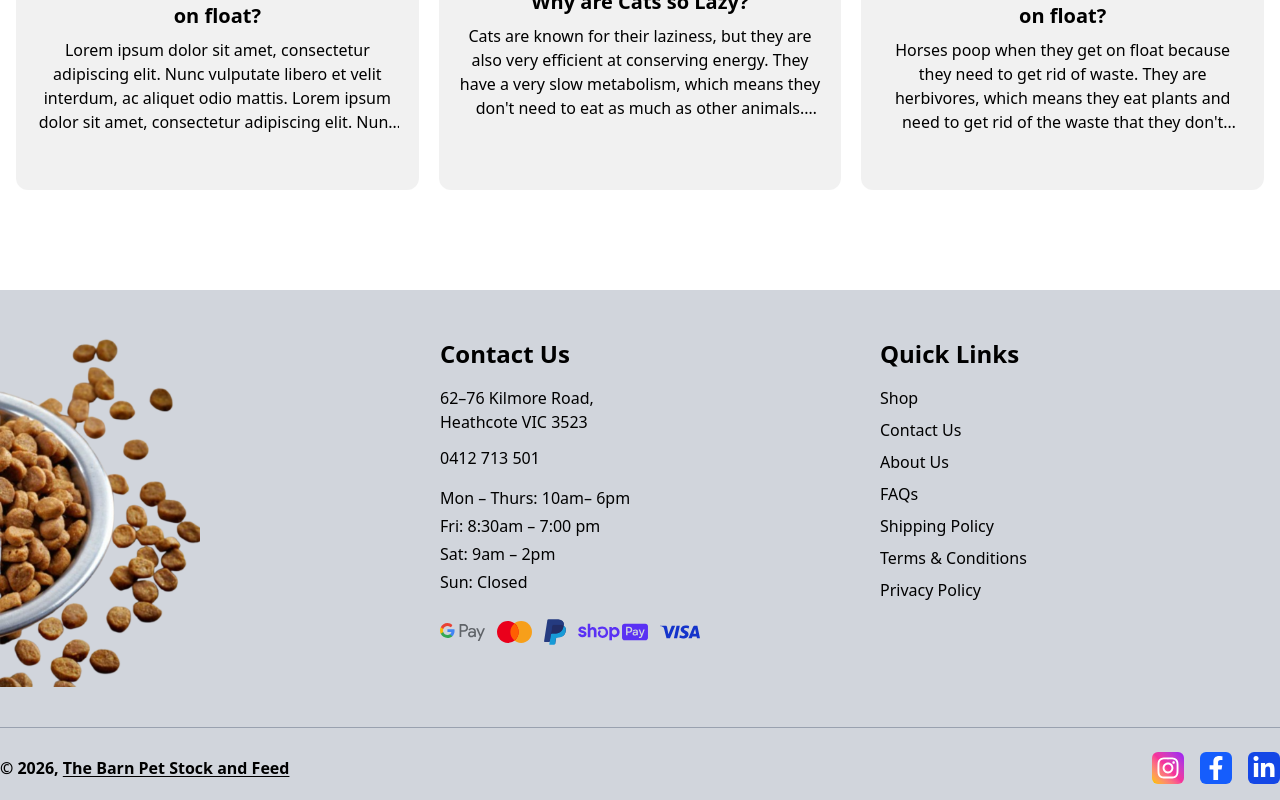
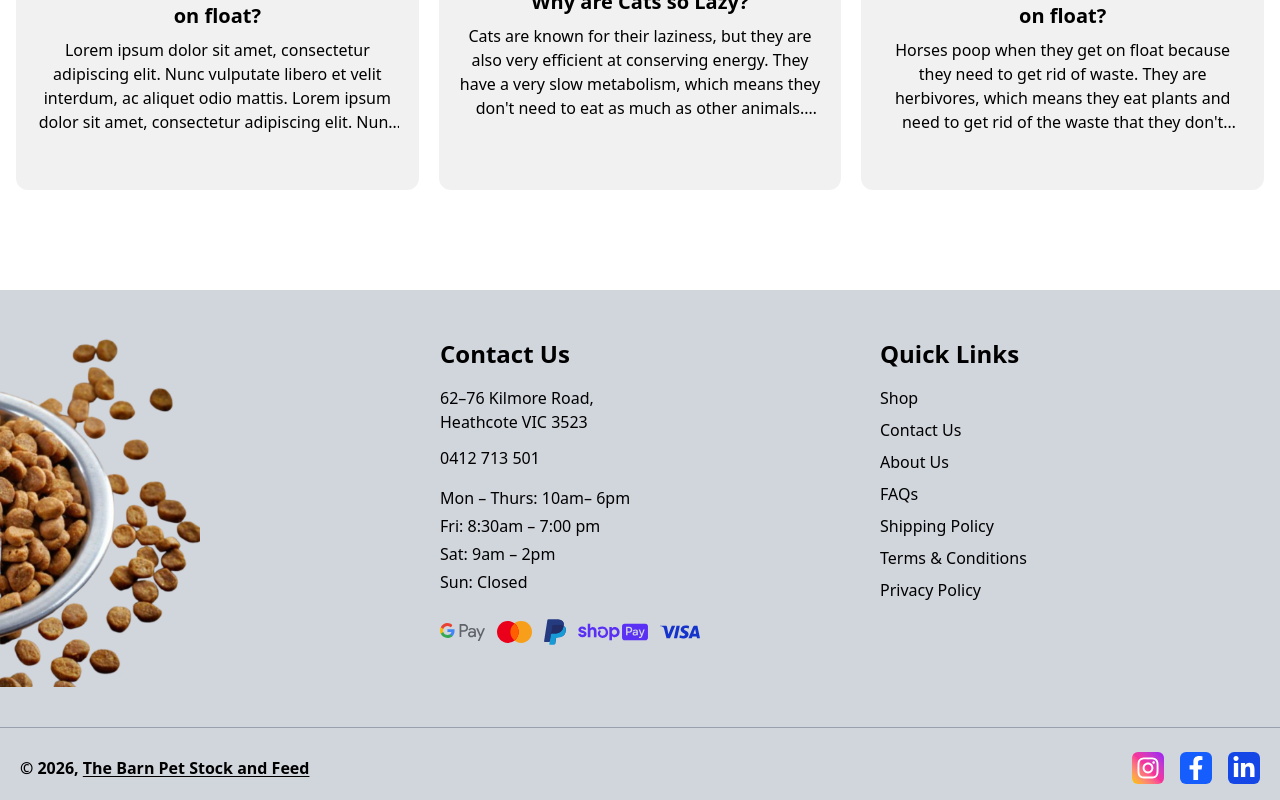
Before and after one commit to mediaclockdev/barn-next, a Next.js app: page / in a window 1280 px wide. Shown: the part 3786-4586 px from the top of the page. Built offline with nearby package versions, Linux system fonts and the light colour scheme.

Commit message:
Footer padding fix

```diff
--- a/src/layout/Footer.tsx
+++ b/src/layout/Footer.tsx
@@ -110,7 +110,7 @@ const Footer = () => {
         </div>
 
         {/* Bottom Section */}
-        <div className="flex flex-col md:flex-row justify-between items-center mt-10 pt-6 border-t border-gray-400">
+        <div className="flex flex-col md:flex-row justify-between items-center mt-10 pt-6 border-t border-gray-400 px-5">
           <p className="text-base  text-center font-semibold md:text-left">
             © 2026,{" "}
             <span className="underline underline-offset-2">
```
